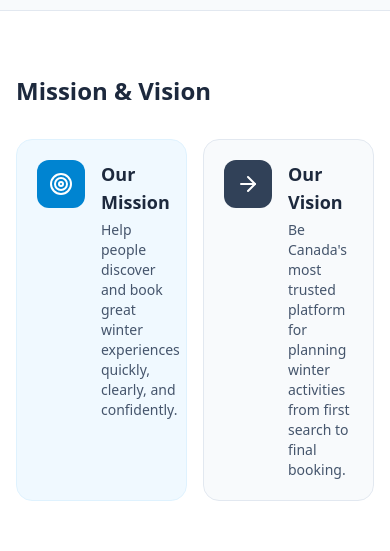
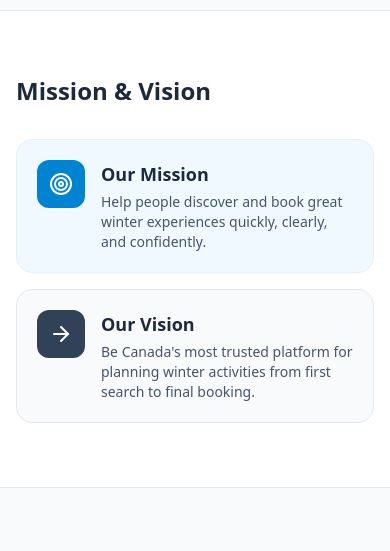
Before and after one commit to jaiman25400/bookngo-user-fe, a Next.js app: page /about in a window 390 px wide. Shown: the part 1500-2051 px from the top of the page. Built offline with nearby package versions, Linux system fonts and the light colour scheme.

Commit message:
ABout US

```diff
--- a/src/app/(public)/about/page.tsx
+++ b/src/app/(public)/about/page.tsx
@@ -121,7 +121,7 @@
             <h2 className="text-2xl md:text-3xl font-bold text-slate-800 mb-8">
               Mission &amp; Vision
             </h2>
-            <div className="grid grid-cols-2 gap-4 md:gap-6">
+            <div className="grid grid-cols-1 md:grid-cols-2 gap-4 md:gap-6">
               <div className="flex gap-4 p-5 rounded-2xl bg-sky-50 border border-sky-100 h-full">
                 <div className="flex-shrink-0 w-12 h-12 rounded-xl bg-sky-600 flex items-center justify-center">
                   <FiTarget className="w-6 h-6 text-white" />
```
